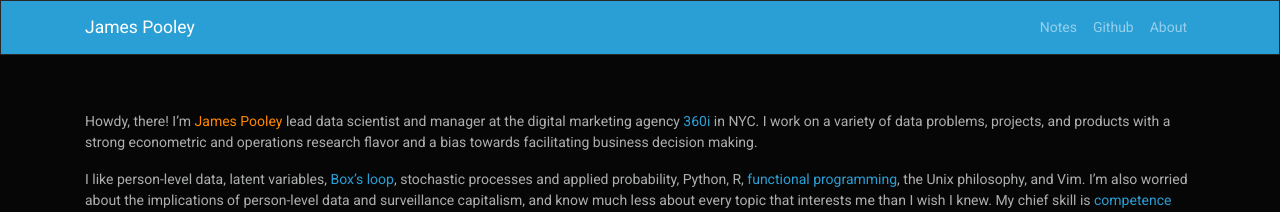
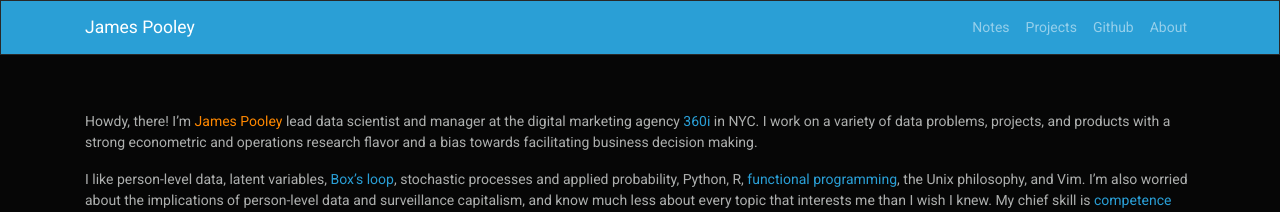
Before and after one commit to jamespooley/archived-jamespooley.github.io, a Jekyll site: the page built from about.md, in a window 1280 px wide. Shown: the top 212 px of the page. Built offline with Jekyll 4.4.1, drawn with Linux system fonts in a browser that asks for light colours; our own code applies the rules of GitHub Pages for plain Markdown files.

Commit message:
Add projects to header

```diff
--- a/_includes/header.html
+++ b/_includes/header.html
@@ -21,6 +21,9 @@
           <a class="nav-link" href="https://jamespooley.github.io/notes.html">Notes</a>
         </li>
         <li class="nav-item">
+          <a class="nav-link" href="https://jamespooley.github.io/projects.html">Projects</a>
+        </li>
+        <li class="nav-item">
           <a class="nav-link" href="https://github.com/jamespooley">Github</a>
         </li>
         <li class="nav-item">
```
